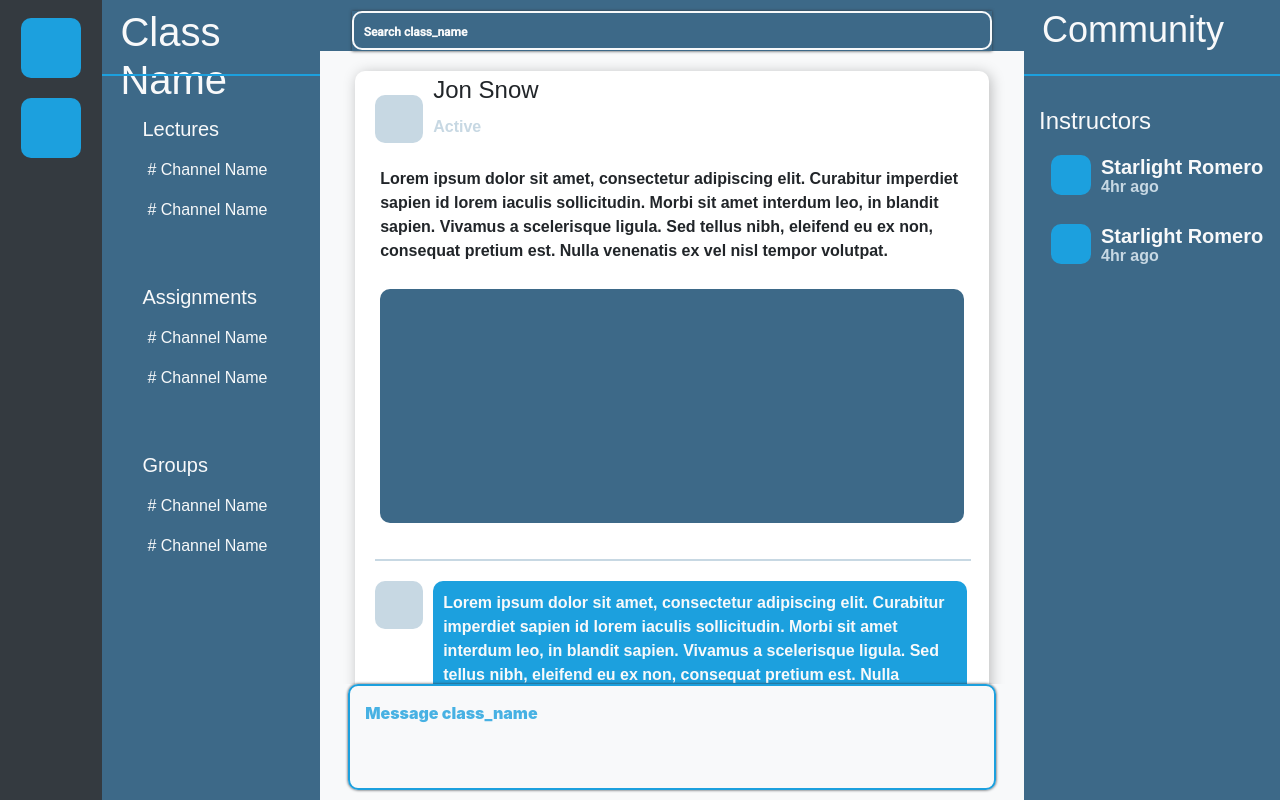
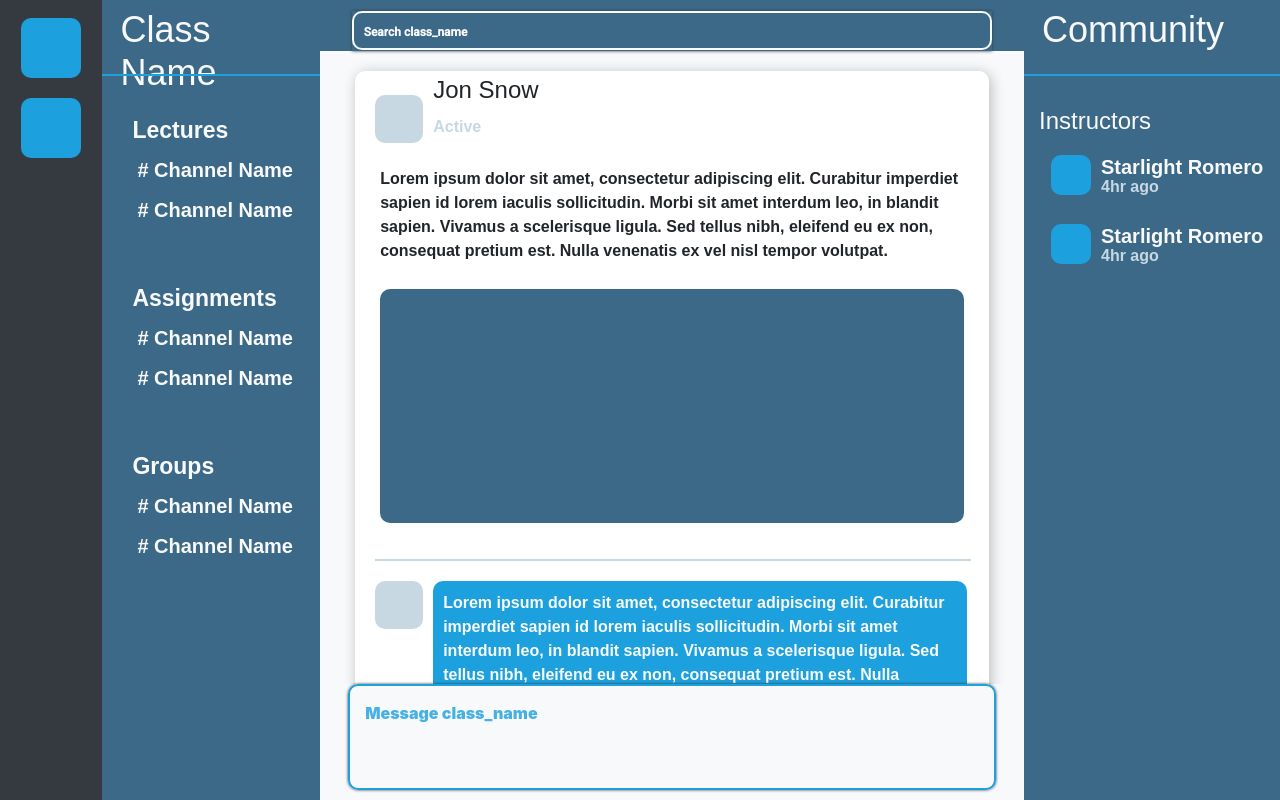
Before and after one commit to tsamantanis/hydra, a React (Create React App) app: page / in a window 1280 px wide. Built offline with nearby package versions, Linux system fonts and the light colour scheme; a web font is replaced by a local one.

Commit message:
Updated channel styles

```diff
--- a/src/components/Main/ChannelGroup.js
+++ b/src/components/Main/ChannelGroup.js
@@ -4,7 +4,7 @@ import './ChannelGroup.css'
 class ChannelGroup extends Component {
     render() {
         return (
-            <div className='ChannelGroup m-t-15 m-b-15 m-l-30'>
+            <div className='ChannelGroup m-t-15 m-b-15 m-l-20'>
                 <h5 className="m-b-15">{this.props.channelLabel}</h5>
                 { this.props.channelNames.map((channelName) => {
                     return(
--- a/src/components/Main/Main.css
+++ b/src/components/Main/Main.css
@@ -53,6 +53,8 @@
 }
 
 .Main .Channels h1 {
+    font-size: 36px;
+    height: 36px;
     padding: 18px;
 }
 
@@ -60,6 +62,17 @@
     border: 1px solid var(--accent);
     height: 0;
     width: 100%;
+}
+
+.Main .Channels .ChannelGroup h5 {
+    font-size: 23px;
+    font-weight: bold;
+    height: 23px;
+}
+
+.Main .Channels .ChannelGroup h6 {
+    font-size: 20px;
+    font-weight: bold;
 }
 
 /* Main Feed */
```
